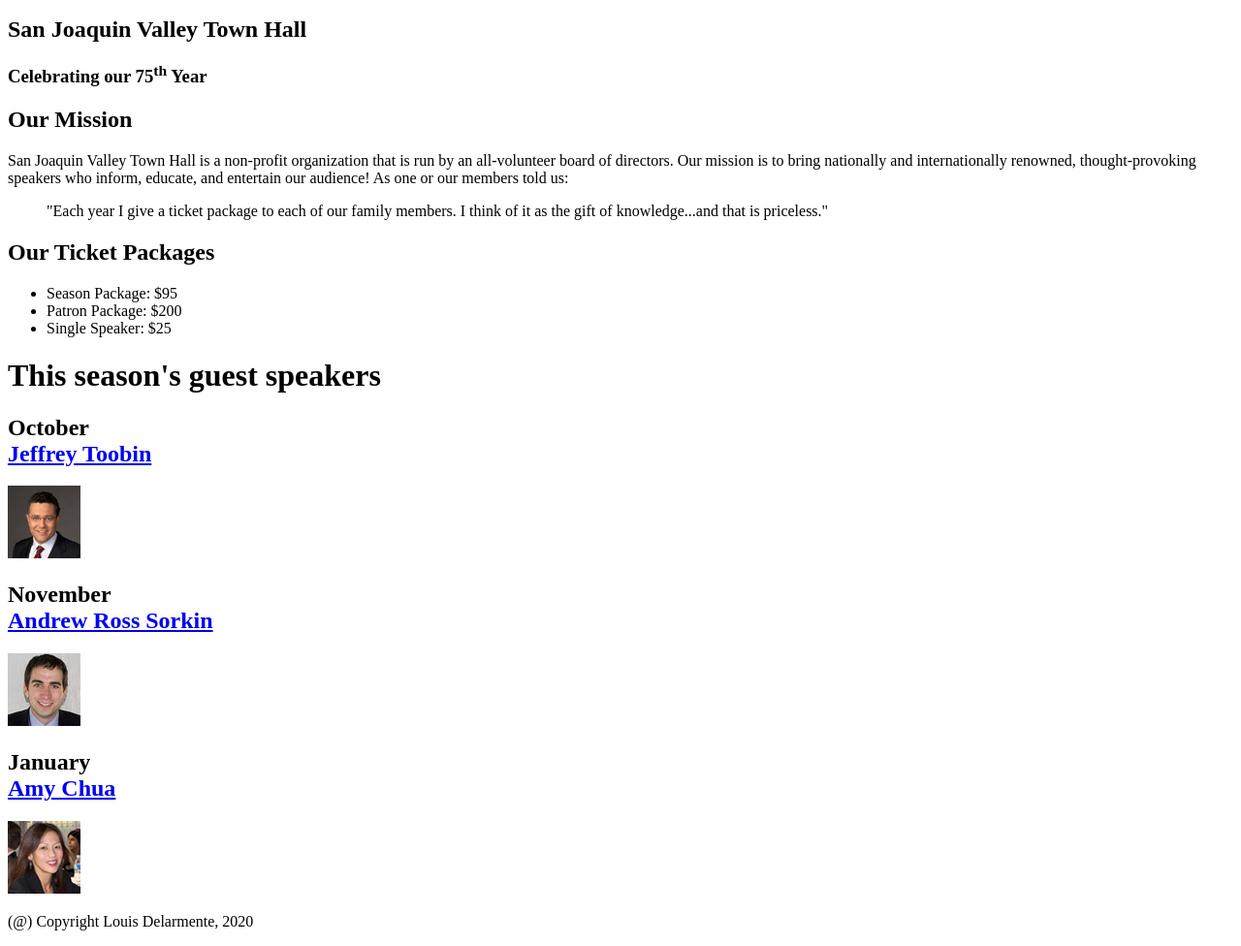
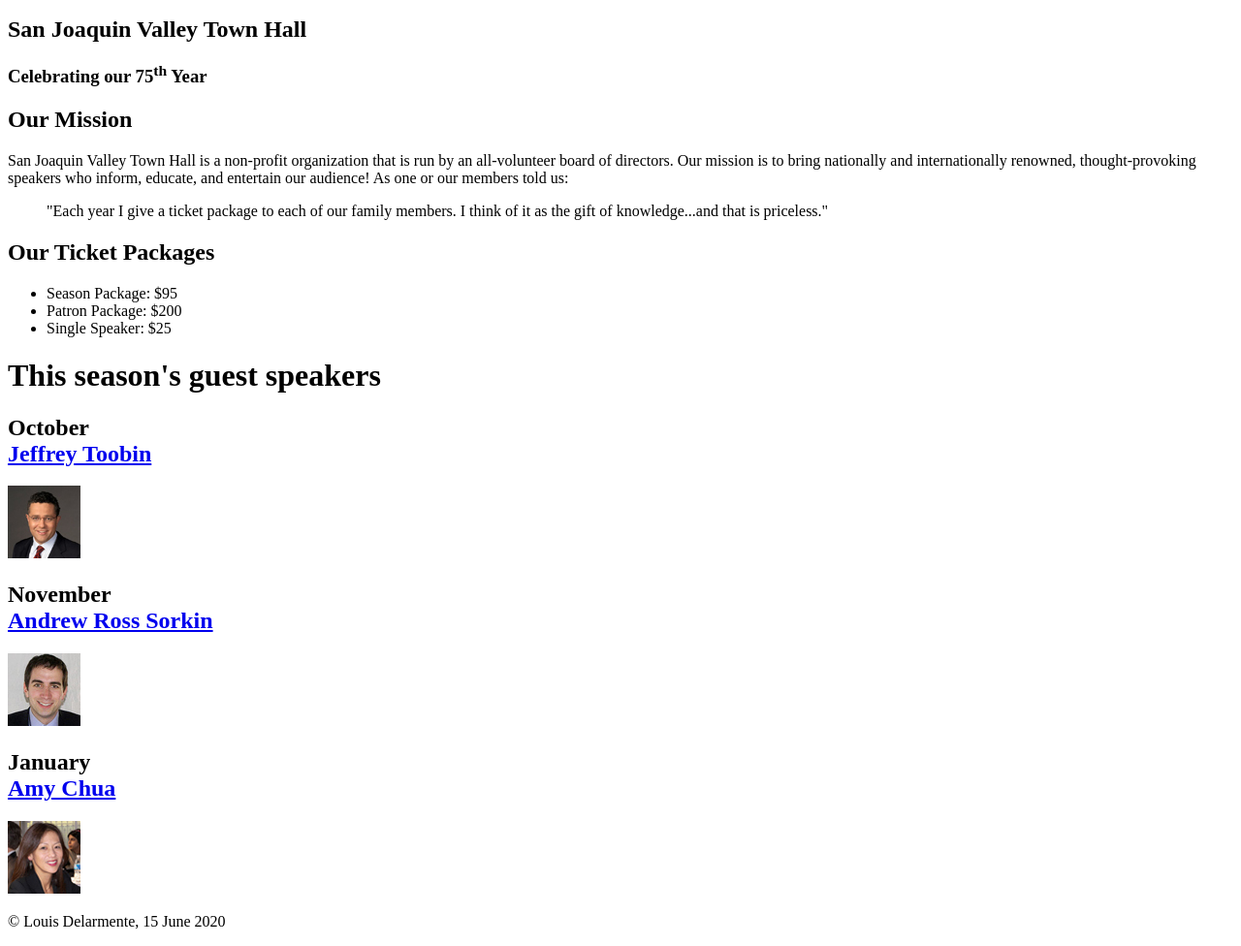
Before and after one commit to ldelarmente7893/A08, a plain HTML site: page index.html in a window 1280 px wide. Shown: the part 91-1067 px from the top of the page at 97% size. Drawn offline with Linux system fonts and the light colour scheme.

Commit message:
corrected copyright

```diff
--- a/index.html
+++ b/index.html
@@ -59,7 +59,7 @@
 	</main>
 	<footer>
 		<p>
-			(@) Copyright Louis Delarmente, 2020
+			&copy; Louis Delarmente, 15 June 2020
 		</p>
 	</footer>
 </body>
```
